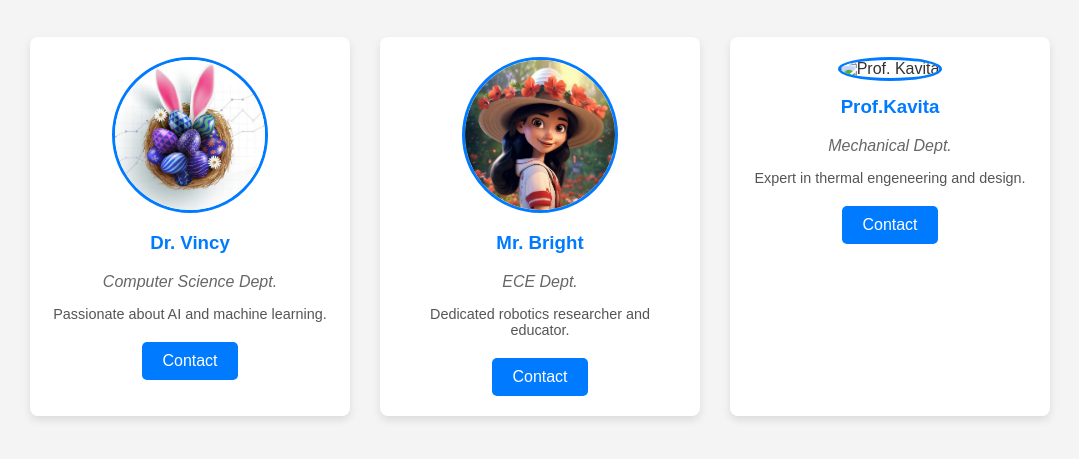
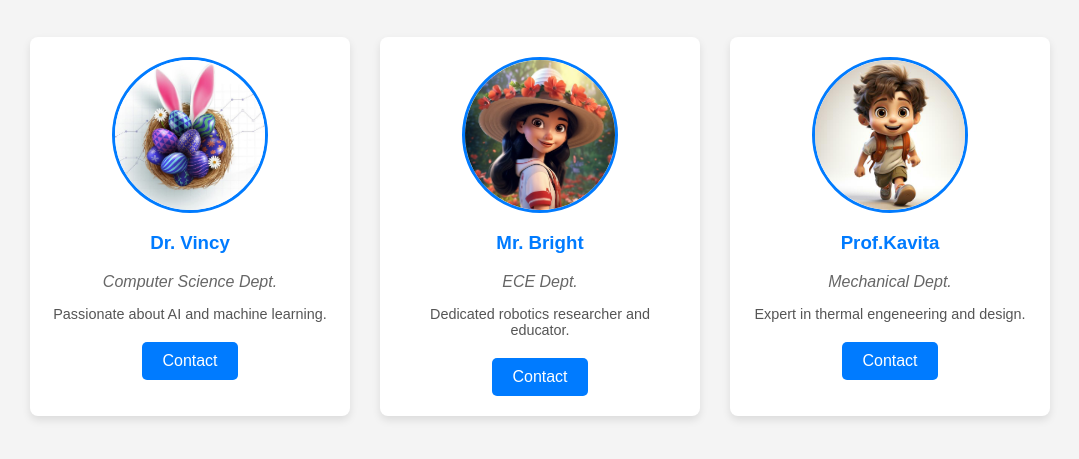
Before and after one commit to VincyBright1978/Oracle1, a plain HTML site: page index.html in a window 1280 px wide. Shown: the part 81-540 px from the top of the page, without its empty margins (100-1179 px from the left). Drawn offline with Linux system fonts and the light colour scheme.

Commit message:
Update index.html

```diff
--- a/index.html
+++ b/index.html
@@ -31,7 +31,7 @@
             </div>
 
             <div class="faculty-card">
-                <img src="3" alt="Prof. Kavita">
+                <img src="3.jpg" alt="Prof. Kavita">
                 <h3>Prof.Kavita </h3>
                 <p class="department">Mechanical Dept.</p>
                 <p class="description">Expert in thermal engeneering and design.</p>
```
